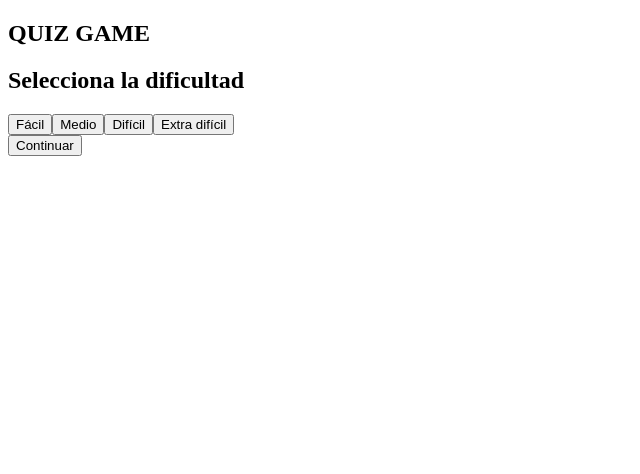
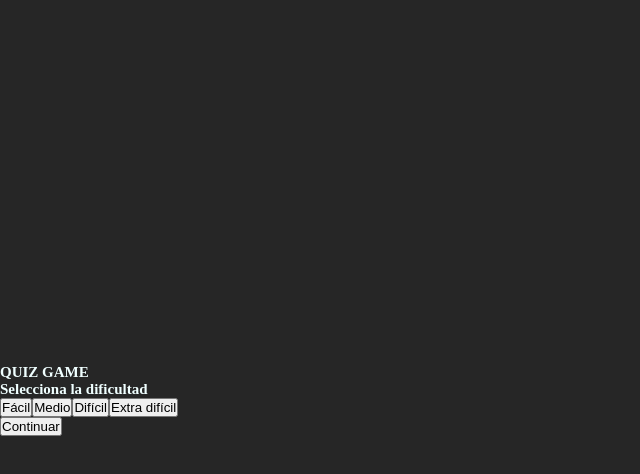
Before and after one commit to Cerezoac94/react-quizGame, a React (Vite) app: page / in a window 1280 px wide. Shown: the top 474 px of the page, without its empty margins (0-640 px from the left). Built offline with nearby package versions, Linux system fonts and the light colour scheme.

Commit message:
add(context): Add context game and menu

```diff
--- a/hooks/useGame.jsx
+++ /dev/null
@@ -1,6 +0,0 @@
-import { useState } from 'react'
-export const useGame = totalQuestions => {
-	const [questionNumber, setQuestionNumber] = useState(0)
-	const [hits, setHits] = useState(0)
-	return { questionNumber, hits }
-}
--- /dev/null
+++ b/src/context/GameContext.jsx
@@ -0,0 +1,20 @@
+import { useState, createContext } from 'react'
+
+export const gameContext = createContext()
+const { Provider } = gameContext
+
+const GameContext = ({ children }) => {
+	const [hits, setHits] = useState(0)
+
+	const handleHits = () => {
+		setHits(hits + 1)
+	}
+
+	const dataGame = {
+		handleHits,
+	}
+
+	return <Provider value={dataGame}>{children}</Provider>
+}
+
+export default GameContext
--- a/hooks/useMenu.jsx
+++ b/src/context/MenuContext.jsx
@@ -1,9 +1,11 @@
-import { useState } from 'react'
+import { createContext, useState } from 'react'
 
-export const useMenu = () => {
+export const menuContext = createContext()
+const { Provider } = menuContext
+
+const MenuContext = ({ children }) => {
 	const [difficulty, setDifficulty] = useState('fácil')
 	const [totalQuestions, setTotalQuestions] = useState(5)
-	const [page, setPage] = useState(1)
 
 	const handleDifficulty = value => {
 		setDifficulty(value)
@@ -11,21 +13,19 @@ export const useMenu = () => {
 	const handleTotalQuestions = value => {
 		setTotalQuestions(value)
 	}
+
 	const resetGame = () => {
-		setPage(1)
 		setDifficulty('fácil')
 		setTotalQuestions(5)
 	}
-	const handlePage = () => {
-		setPage(page + 1)
+
+	const menuData = {
+		difficulty,
+		handleDifficulty,
+		totalQuestions,
+		handleTotalQuestions,
+		resetGame,
 	}
-	return {
-		difficulty,
-		totalQuestions,
-		page,
-		handlePage,
-		resetGame,
-		handleDifficulty,
-		handleTotalQuestions,
-	}
+	return <Provider value={menuData}>{children}</Provider>
 }
+export default MenuContext
--- /dev/null
+++ b/src/hooks/useGame.jsx
@@ -0,0 +1,11 @@
+import { useState } from 'react'
+export const useGame = () => {
+	const [questionNumber, setQuestionNumber] = useState(1)
+
+	const handleQuestionNumber = totalQuestions => {
+		// validar no excederse de total questions
+		setQuestionNumber(questionNumber + 1)
+	}
+
+	return { questionNumber, handleQuestionNumber }
+}
--- /dev/null
+++ b/src/hooks/useMenu.jsx
@@ -0,0 +1,15 @@
+import { useState } from 'react'
+
+export const useMenu = () => {
+	const [page, setPage] = useState(1)
+
+	const handlePage = () => {
+		setPage(page + 1)
+	}
+
+	// handleReset
+	return {
+		page,
+		handlePage,
+	}
+}
--- a/src/main.jsx
+++ b/src/main.jsx
@@ -2,9 +2,16 @@ import React from 'react'
 import ReactDOM from 'react-dom/client'
 import { RouterProvider } from 'react-router-dom'
 import router from './routes'
+import './styles.css'
+import MenuContext from './context/MenuContext'
+import GameContext from './context/GameContext'
 
 ReactDOM.createRoot(document.getElementById('root')).render(
 	<React.StrictMode>
-		<RouterProvider router={router} />
+		<MenuContext>
+			<GameContext>
+				<RouterProvider router={router} />
+			</GameContext>
+		</MenuContext>
 	</React.StrictMode>
 )
--- a/src/modules/game/components/CardQuestion.jsx
+++ b/src/modules/game/components/CardQuestion.jsx
@@ -1,9 +1,17 @@
-import { useMenu } from '../../../../hooks/useMenu'
-import { useGame } from '../../../../hooks/useGame'
+import { useContext } from 'react'
+import { menuContext } from '../../../context/MenuContext/'
+import { useGame } from '../../../hooks/useGame'
 const CardQuestion = () => {
-	const { difficulty, totalQuestions } = useMenu()
-	// const {} = useGame()
-	console.log(difficulty)
+	const { difficulty, totalQuestions } = useContext(menuContext) //acceder desde el custom hook
+	const { questionNumber, handleQuestionNumber } = useGame()
+
+	// console.log('Esto es la dificultad desde el contexto', difficulty)
+	// console.log('Esto es el total de preguntas desde el contexto', totalQuestions)
+	// console.log(
+	// 	'Esto es el numero de pregunta desde el customHook',
+	// 	questionNumber
+	// )
+
 	return <div>CardQuestion</div>
 }
 export default CardQuestion
--- a/src/modules/main/MainContainer.jsx
+++ b/src/modules/main/MainContainer.jsx
@@ -1,4 +1,4 @@
-import { useMenu } from '../../../hooks/useMenu'
+import { useMenu } from '../../hooks/useMenu'
 import { useNavigate } from 'react-router-dom'
 import Button from '../../components/button/Button'
 import Title from '../../components/title/Title'
@@ -7,13 +7,15 @@ import TotalQuestionMenu from './components/totalQuestionMenu/TotalQuestionMenu'
 import NotesMenu from './components/notes/NotesMenu'
 
 const MainContainer = () => {
-	const { page, handlePage, difficulty, totalQuestions } = useMenu()
+	const { page, handlePage } = useMenu()
 	const navigate = useNavigate()
 
 	const handleStart = () => {
 		// handlePage(true)
 		navigate('/game')
 	}
+
+	// useEfect => en return llamar handlerReset
 
 	return (
 		<section>
--- a/src/modules/main/components/dificultyMenu/DifficultyMenu.jsx
+++ b/src/modules/main/components/dificultyMenu/DifficultyMenu.jsx
@@ -1,8 +1,9 @@
 import Button from '../../../../components/button/Button'
-import { useMenu } from '../../../../../hooks/useMenu'
+import { useContext } from 'react'
+import { menuContext } from '../../../../context/MenuContext'
 
 const DifficultyMenu = () => {
-	const { handleDifficulty } = useMenu()
+	const { handleDifficulty } = useContext(menuContext)
 	return (
 		<section>
 			<h2>Selecciona la dificultad</h2>
--- a/src/modules/main/components/totalQuestionMenu/TotalQuestionMenu.jsx
+++ b/src/modules/main/components/totalQuestionMenu/TotalQuestionMenu.jsx
@@ -1,12 +1,16 @@
+import Button from '../../../../components/button/Button'
+import { useContext } from 'react'
+import { menuContext } from '../../../../context/MenuContext'
 const TotalQuestionMenu = () => {
+	const { handleTotalQuestions } = useContext(menuContext)
 	return (
 		<section>
 			<h2>Selecciona la cantidad de preguntas</h2>
 			<section>
-				<button>5</button>
-				<button>10</button>
-				<button>15</button>
-				<button>20</button>
+				<Button f={() => handleTotalQuestions(5)} text='5' />
+				<Button f={() => handleTotalQuestions(10)} text='10' />
+				<Button f={() => handleTotalQuestions(15)} text='15' />
+				<Button f={() => handleTotalQuestions(20)} text='20' />
 			</section>
 		</section>
 	)
--- /dev/null
+++ b/src/styles.css
@@ -0,0 +1,17 @@
+* {
+	margin: 0;
+	padding: 0;
+}
+
+:root {
+	font-size: 62.5%;
+	box-sizing: border-box;
+	background: #262626;
+	color: azure;
+}
+
+body {
+	display: flex;
+	place-items: center;
+	min-height: 100vh;
+}
```
